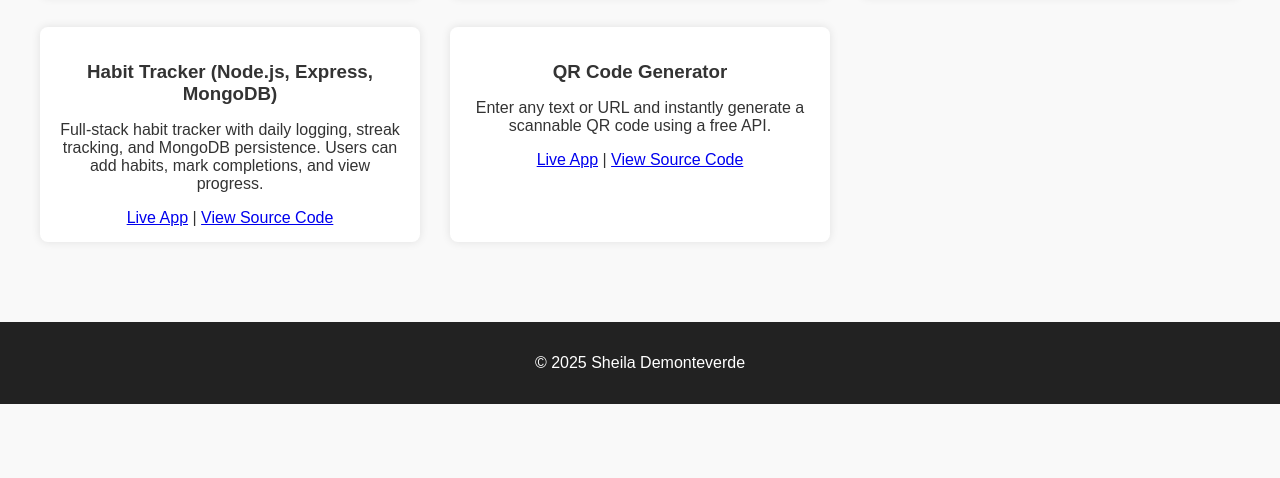
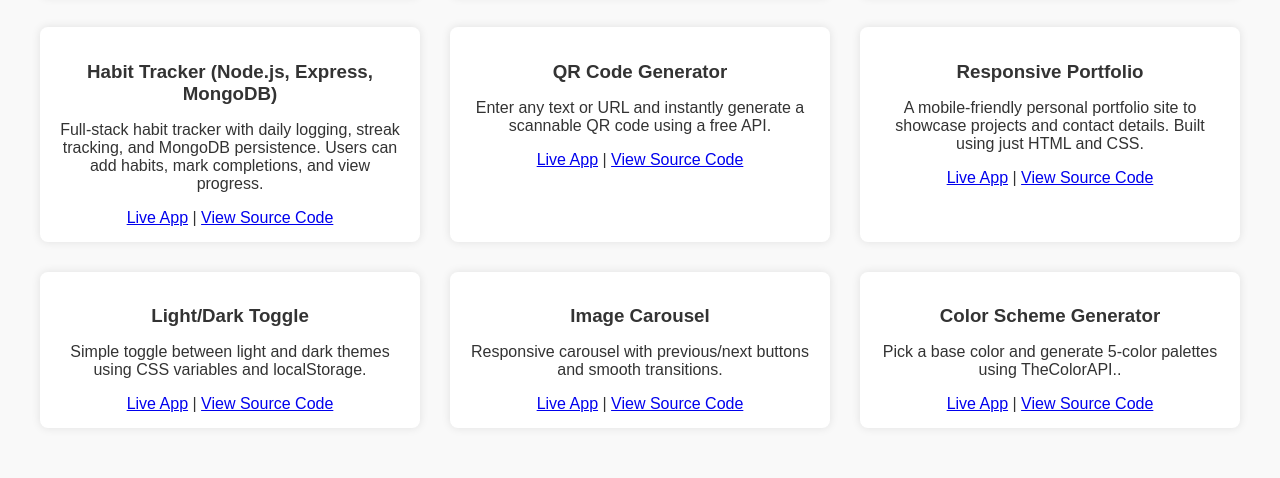
Before and after one commit to Shyed/sheila-portfolio, a plain HTML site: page projects.html in a window 1280 px wide. Shown: the part 1780-2258 px from the top of the page. Before the commit the page ends 2184 px from the top, so only its background shows below. Drawn offline with Linux system fonts and the light colour scheme.

Commit message:
Update projects.html

```diff
--- a/projects.html
+++ b/projects.html
@@ -114,6 +114,35 @@
   <a href="https://github.com/Shyed/qr-code-generator" target="_blank">View Source Code</a>
 </div>
 
+      <div class="project-card">
+  <h3>Responsive Portfolio</h3>
+  <p>A mobile-friendly personal portfolio site to showcase projects and contact details. Built using just HTML and CSS.</p>
+  <a href="https://shyed.github.io/responsive-portfolio/" target="_blank">Live App</a> |
+  <a href="https://github.com/Shyed/responsive-portfolio" target="_blank">View Source Code</a>
+</div>
+
+      <div class="project-card">
+  <h3>Light/Dark Toggle</h3>
+  <p>Simple toggle between light and dark themes using CSS variables and localStorage.</p>
+  <a href="https://shyed.github.io/light-dark-toggle/" target="_blank">Live App</a> |
+  <a href="https://github.com/Shyed/light-dark-toggle " target="_blank">View Source Code</a>
+</div>
+
+            <div class="project-card">
+  <h3>Image Carousel</h3>
+  <p>Responsive carousel with previous/next buttons and smooth transitions.</p>
+  <a href="https://shyed.github.io/image-carousel/" target="_blank">Live App</a> |
+  <a href="https://github.com/Shyed/image-carousel " target="_blank">View Source Code</a>
+</div>
+
+      <div class="project-card">
+  <h3>Color Scheme Generator</h3>
+  <p>Pick a base color and generate 5-color palettes using TheColorAPI..</p>
+  <a href="https://shyed.github.io/color-scheme-generator/" target="_blank">Live App</a> |
+  <a href="https://github.com/Shyed/color-scheme-generator" target="_blank">View Source Code</a>
+</div>
+
+
 
     </div>
   </main>
```
